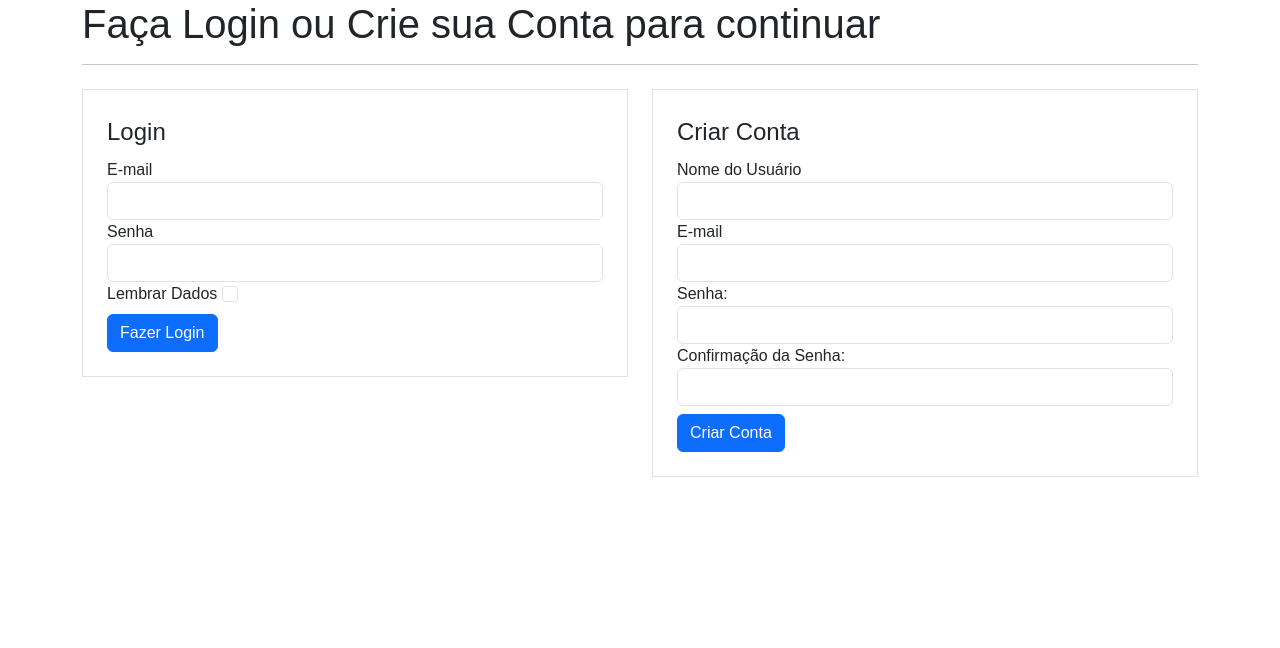
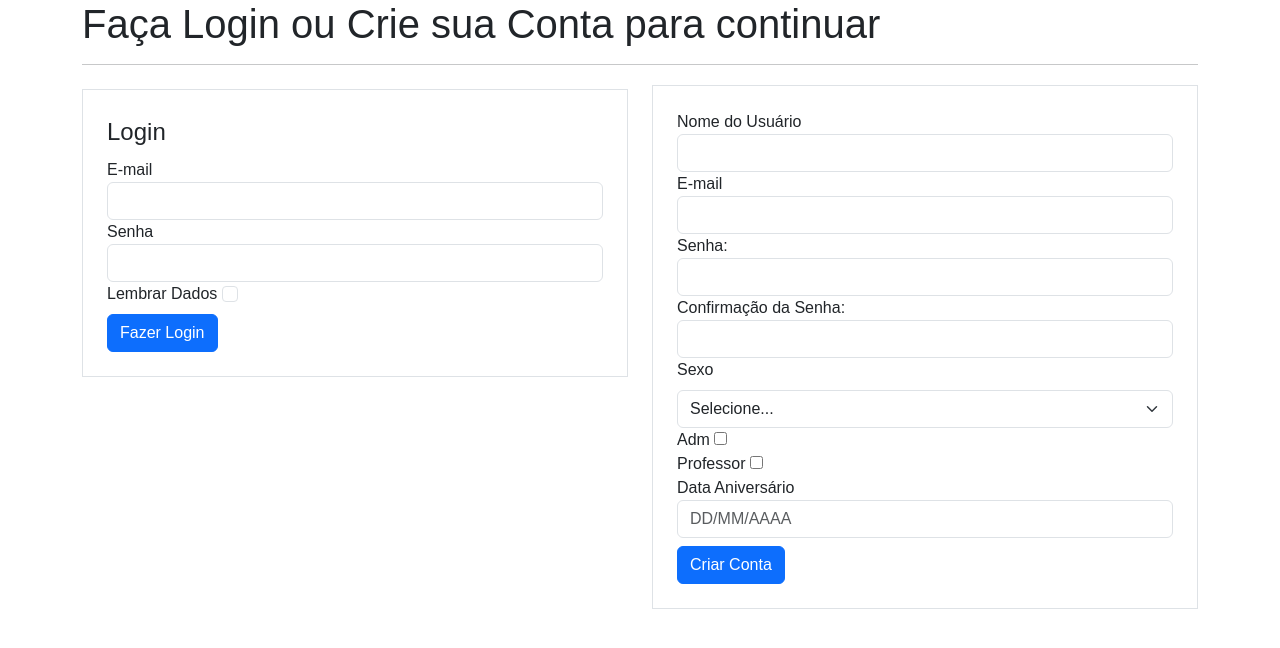
Before and after one commit to vitorcosta98/site_VerboAmar, a Flask app: page /login in a window 1280 px wide. Shown: the part 126-774 px from the top of the page. Run offline with Flask 3, Linux system fonts and the light colour scheme; some libraries are stand-ins or nearby versions.

Commit message:
Feat count turma (#27)
* fix: Fix da função de cadastro de usuário na página login
A função não estava funcionando corretamente por falta de argumentos na página login e correção da variável submit na linha 71 na função de login

* fix: Função de Carregamento de Informações de Cursos
Corrigida a função de carregar_turmas, para exibir corretamente o número de professores de turmas de cada atividade

```diff
--- a/site_verbo_amar/routes.py
+++ b/site_verbo_amar/routes.py
@@ -25,7 +25,8 @@ def carregar_nome_atividades():
                               "dias_aula":ativ.dias_aula.replace(";",' - '),
                               "turmas":0,
                               "professores":[],
-                              "alunos":[],}
+                              "alunos":[],
+                              "n_professores":0}
 
     return dict_ativ
 
@@ -37,8 +38,9 @@ def carregar_turmas(dict_ativ):
         for id in turmas:
             if ativ == id.id_atividade:
                 dict_ativ[ativ]['turmas'] += 1
-                if str(id.id_professor) not in dict_ativ[ativ]["professores"]:
-                    dict_ativ[ativ]['professores']=id.id_professor
+                if not id.id_professor in dict_ativ[ativ]['professores']:
+                    dict_ativ[ativ]['professores'].append(id.id_professor)
+                    dict_ativ[ativ]['n_professores'] +=1
 
     return dict_ativ
 
@@ -55,6 +57,7 @@ def area_academica():
 def login():
     form_login = FormLogin()
     form_criarconta = FormCriarConta()
+
     if form_login.validate_on_submit() and 'botao_submit_login' in request.form:
         usuario = Usuario.query.filter_by(email=form_login.email.data).first()
         if usuario and bcrypt.check_password_hash(usuario.senha, form_login.senha.data):
@@ -67,9 +70,20 @@ def login():
                 return redirect(url_for('home'))
         else:
             flash(f'Falha no login. E-mail ou senha incorretos.', 'alert-danger')
-    if form_criarconta.validate_on_submit() and 'botao_submit_criarcontar' in request.form:
+
+
+    if form_criarconta.validate_on_submit() and 'botao_submit_criarconta' in request.form:
+        data_aniversario = datetime.strptime(form_criarconta.data_aniversario.data, '%d/%m/%Y')
         senha_cript = bcrypt.generate_password_hash(form_criarconta.senha.data)
-        usuario = Usuario(username=form_criarconta.username.data, email=form_criarconta.email.data,senha=senha_cript, professor=form_criarconta.professor.data,adm=form_criarconta.adm.data, cursos=form_criarconta.cursos.data)
+
+        usuario = Usuario(username=form_criarconta.username.data,
+                          email=form_criarconta.email.data,
+                          senha=senha_cript,
+                          sexo=form_criarconta.sexo.data,
+                          adm=form_criarconta.adm.data,
+                          professor=form_criarconta.professor.data,
+                          data_aniversario=data_aniversario)
+
         database.session.add(usuario)
         database.session.commit()
         flash(f'Conta criada para o e-mail: {form_criarconta.email.data}', 'alert-success')
--- a/site_verbo_amar/templates/area_academica.html
+++ b/site_verbo_amar/templates/area_academica.html
@@ -16,9 +16,8 @@
         <div class="card-body">
           <h5 class="card-title">{{atividades[ativ]["nome_atividade"]}}</h5>
           <p class="card-text">Número de Turmas: {{atividades[ativ]["turmas"]}}</p>
+          <p class="card-text">Número de Professores: {{atividades[ativ]["n_professores"]}}</p>
           <p class="card-text">Dias das Aulas: {{atividades[ativ]["dias_aula"]}}</p>
-          <p class="card-text">Turnos das Aulas: Manhã - Tarde</p>
-          <p class="card-text">Horário das Aulas: 08:00 - 09:00 / 16:00 - 17:00</p>
           <a href="#" class="btn btn-primary">Acessar Curso</a>
         </div>
       </div>
--- a/site_verbo_amar/templates/login.html
+++ b/site_verbo_amar/templates/login.html
@@ -45,66 +45,138 @@
                 </form>
             </div>
         <div class="col">
-                <form method="POST" action="" class="border p-4 mt-2">
+            <form method="POST", action="" class="border p-4 mt-1">
                 {{ form_criarconta.csrf_token }}
-                    <legend>Criar Conta</legend>
                 <fieldset>
                 <div class="form-group">
                     {{ form_criarconta.username.label(class="form-control-label") }}
                     {% if form_criarconta.username.errors %}
-                                {{ form_criarconta.username(class="form-control is-invalid") }}
+                    {{ form_criarconta.username(class='form-control is-invalid')}}
+                </div>
                 <div class="invalid-feedback">
                     {% for erro in form_criarconta.username.errors %}
-                                    {{ erro }}
+                    {{erro}}
                     {% endfor %}
                 </div>
                 {% else %}
-                                {{ form_criarconta.username(class="form-control") }}
+                    {{form_criarconta.username(class="form-control")}}
                 {% endif %}
-                        </div>
+                </fieldset>
+
+                <fieldset>
                 <div class="form-group">
                     {{ form_criarconta.email.label(class="form-control-label") }}
                     {% if form_criarconta.email.errors %}
-                                {{ form_criarconta.email(class="form-control is-invalid") }}
+                    {{ form_criarconta.email(class='form-control is-invalid')}}
+                </div>
                 <div class="invalid-feedback">
                     {% for erro in form_criarconta.email.errors %}
-                                    {{ erro }}
+                    {{erro}}
                     {% endfor %}
                 </div>
                 {% else %}
-                                {{ form_criarconta.email(class="form-control") }}
+                    {{form_criarconta.email(class="form-control")}}
                 {% endif %}
-                        </div>
+                </fieldset>
+
+                <fieldset>
                 <div class="form-group">
                     {{ form_criarconta.senha.label(class="form-control-label") }}
                     {% if form_criarconta.senha.errors %}
-                                {{ form_criarconta.senha(class="form-control is-invalid") }}
+                    {{ form_criarconta.senha(class='form-control is-invalid')}}
+                </div>
                 <div class="invalid-feedback">
                     {% for erro in form_criarconta.senha.errors %}
-                                    {{ erro }}
+                    {{erro}}
                     {% endfor %}
                 </div>
                 {% else %}
-                                {{ form_criarconta.senha(class="form-control") }}
+                    {{form_criarconta.senha(class="form-control")}}
                 {% endif %}
-                        </div>
+                </fieldset>
+
+                <fieldset>
                 <div class="form-group">
                     {{ form_criarconta.confirmacao_senha.label(class="form-control-label") }}
                     {% if form_criarconta.confirmacao_senha.errors %}
-                                {{ form_criarconta.confirmacao_senha(class="form-control is-invalid") }}
+                    {{ form_criarconta.confirmacao_senha(class='form-control is-invalid')}}
+                </div>
                 <div class="invalid-feedback">
                     {% for erro in form_criarconta.confirmacao_senha.errors %}
-                                    {{ erro }}
+                    {{erro}}
                     {% endfor %}
                 </div>
                 {% else %}
-                                {{ form_criarconta.confirmacao_senha(class="form-control") }}
+                    {{form_criarconta.confirmacao_senha(class="form-control")}}
                 {% endif %}
+                </fieldset>
+
+                <fieldset>
+                <div class="form-group">
+                    {{ form_criarconta.sexo.label(class="form-label") }}
+                    {% if form_criarconta.sexo.errors %}
+                    {{ form_criarconta.sexo(class='form-label is-invalid')}}
                 </div>
+                <div class="invalid-feedback">
+                    {% for erro in form_criarconta.sexo.errors %}
+                    {{erro}}
+                    {% endfor %}
+                </div>
+                {% else %}
+                    {{form_criarconta.sexo(class="form-select")}}
+                {% endif %}
                 </fieldset>
-                    {{ form_criarconta.botao_submit_criarconta(class="btn btn-primary mt-2") }}
+
+                <fieldset>
+                <div class="form-group">
+                    {{ form_criarconta.adm.label(class="form-check-label") }}
+                    {% if form_criarconta.adm.errors %}
+                    {{ form_criarconta.adm(class='form-check-label is-invalid')}}
+                </div>
+                <div class="invalid-feedback">
+                    {% for erro in form_criarconta.adm.errors %}
+                    {{erro}}
+                    {% endfor %}
+                </div>
+                {% else %}
+                    {{form_criarconta.adm(class="form-check-label")}}
+                {% endif %}
+                </fieldset>
+
+                <fieldset>
+                <div class="form-group">
+                    {{ form_criarconta.professor.label(class="form-check-label") }}
+                    {% if form_criarconta.professor.errors %}
+                    {{ form_criarconta.professor(class='form-check-label is-invalid')}}
+                </div>
+                <div class="invalid-feedback">
+                    {% for erro in form_criarconta.professor.errors %}
+                    {{erro}}
+                    {% endfor %}
+                </div>
+                {% else %}
+                    {{form_criarconta.professor(class="form-check-label")}}
+                {% endif %}
+                </fieldset>
+
+                <fieldset>
+                <div class="form-group">
+                    {{ form_criarconta.data_aniversario.label(class="form-control-label") }}
+                    {% if form_criarconta.data_aniversario.errors %}
+                    {{ form_criarconta.data_aniversario(class='form-control is-invalid')}}
+                </div>
+                <div class="invalid-feedback">
+                    {% for erro in form_criarconta.data_aniversario.errors %}
+                    {{erro}}
+                    {% endfor %}
+                </div>
+                {% else %}
+                    {{form_criarconta.data_aniversario(class="form-control", placeholder='DD/MM/AAAA')}}
+                {% endif %}
+                </fieldset>
+
+                {{form_criarconta.botao_submit_criarconta(class='btn btn-primary mt-2')}}
             </form>
         </div>
     </div>
-    </div>
 {% endblock %}
```
Also changed, not shown: instance/site.db (added). Lines whose indentation alone changed are shown as unchanged.
